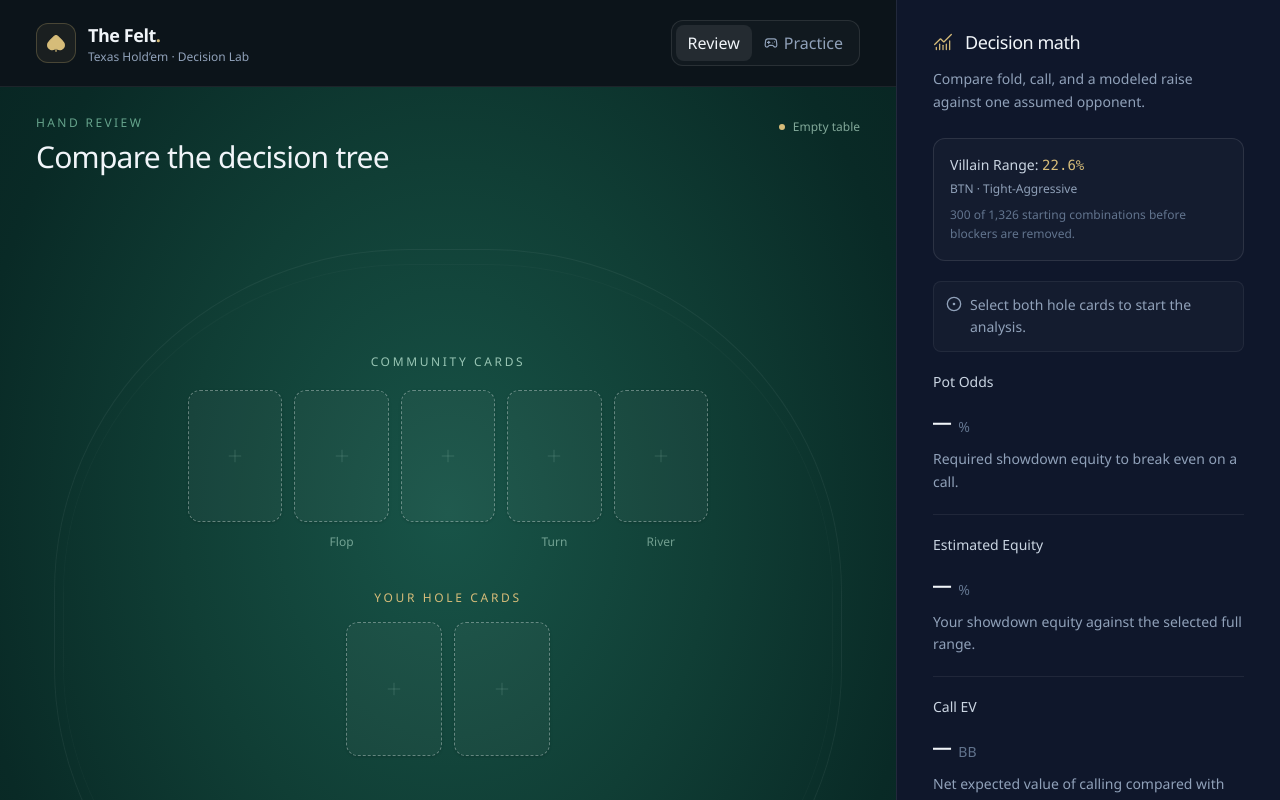
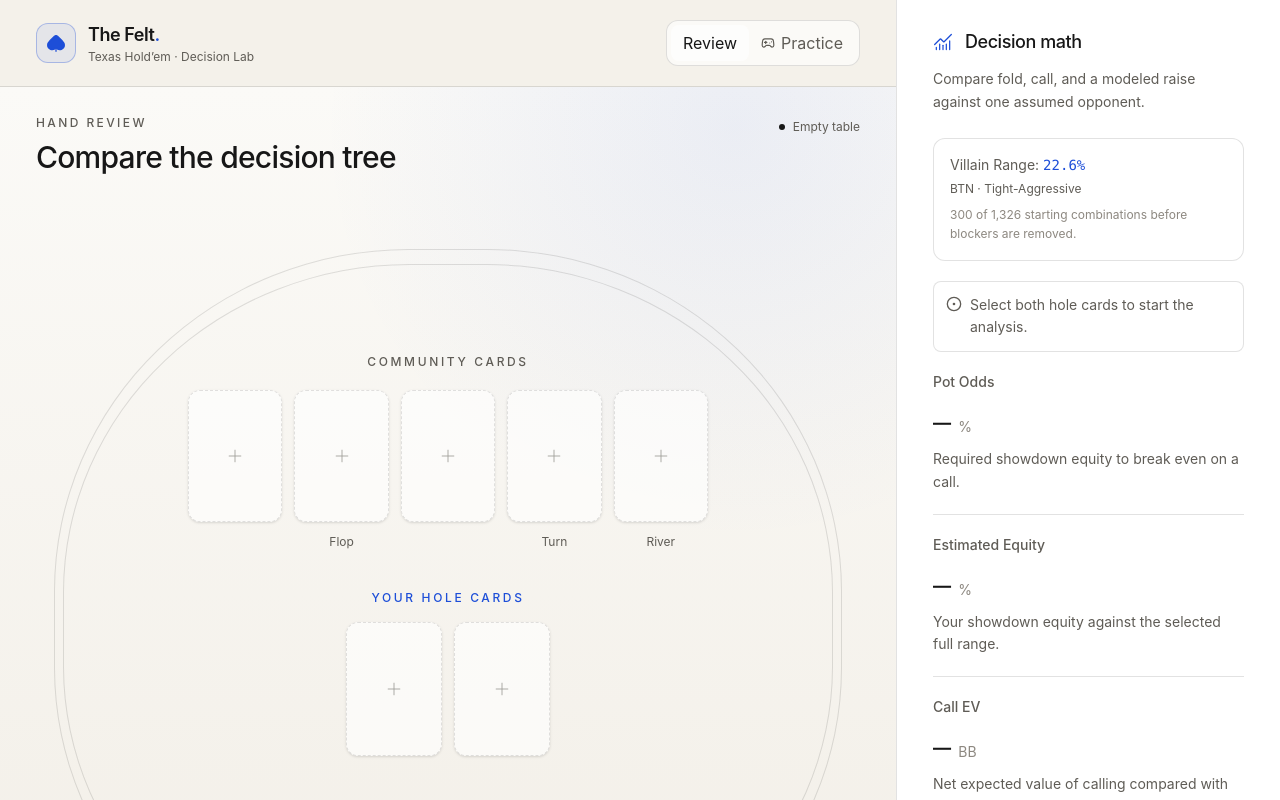
Before and after one commit to rkolettu/holdem-hand-reviewer, a React (Vite) app: page / in a window 1280 px wide. Shown: the top 800 px of the page. Built offline with nearby package versions, Linux system fonts and the light colour scheme.

Commit message:
Match decision lab styling to portfolio palette

```diff
--- a/src/styles.css
+++ b/src/styles.css
@@ -1,43 +1,182 @@
 @import 'tailwindcss';
 
 @theme {
-  --font-sans: 'Avenir Next', 'Segoe UI', Arial, sans-serif;
+  --font-sans: Inter, ui-sans-serif, system-ui, -apple-system, BlinkMacSystemFont,
+    'Segoe UI', sans-serif;
   --font-mono: 'SFMono-Regular', Consolas, monospace;
-  --color-input: #334155;
-  --color-ring: #34d399;
-  --color-muted-foreground: #94a3b8;
-  --color-primary: #d6bc79;
-  --color-primary-foreground: #0c141a;
+  --color-input: #d6d1c8;
+  --color-ring: #1d4ed8;
+  --color-muted-foreground: #8d8880;
+  --color-primary: #171717;
+  --color-primary-foreground: #ffffff;
 }
 
 :root {
-  color-scheme: dark;
+  color-scheme: light;
+  --portfolio-bg: #f4f1ea;
+  --portfolio-surface: #fbfaf7;
+  --portfolio-surface-strong: #ffffff;
+  --portfolio-text: #171717;
+  --portfolio-soft: #5f5c56;
+  --portfolio-faint: #8d8880;
+  --portfolio-border: rgba(23, 23, 23, 0.12);
+  --portfolio-border-strong: rgba(23, 23, 23, 0.18);
+  --portfolio-blue: #1d4ed8;
 }
+
 body {
   margin: 0;
   min-width: 320px;
+  background:
+    radial-gradient(circle at top right, rgba(29, 78, 216, 0.055), transparent 32%),
+    var(--portfolio-bg);
+  color: var(--portfolio-text);
 }
+
 button,
 input,
 select {
   font: inherit;
 }
+
 ::selection {
-  background: #d6bc7940;
-  color: #fff;
-}
-.felt {
-  background: radial-gradient(
-    ellipse at 50% 42%,
-    #185448 0%,
-    #103e35 42%,
-    #092a26 76%,
-    #082321 100%
-  );
+  background: rgba(29, 78, 216, 0.14);
+  color: var(--portfolio-text);
 }
 
-/* Dim the workspace behind the dialog without changing its layout. */
+/* The table stays visually distinct, but uses the same warm neutral system as the portfolio. */
+.felt {
+  background:
+    radial-gradient(circle at 82% 4%, rgba(29, 78, 216, 0.07), transparent 34%),
+    linear-gradient(180deg, #fbfaf7 0%, #f1ede5 100%);
+}
+
+/* Light-theme remapping for the existing utility-driven UI. */
+[class~='bg-[#0c141a]'] {
+  background: var(--portfolio-bg) !important;
+}
+[class~='bg-[#0e181e]'] {
+  background: var(--portfolio-surface) !important;
+}
+[class~='bg-slate-900'] {
+  background: var(--portfolio-surface-strong) !important;
+}
+[class~='bg-slate-800'],
+[class~='bg-slate-700'] {
+  background: #eeeae2 !important;
+}
+[class~='bg-black/10'] {
+  background: rgba(23, 23, 23, 0.025) !important;
+}
+[class~='bg-white/[0.025]'],
+[class~='bg-white/[0.035]'],
+[class~='bg-white/[0.05]'],
+[class~='bg-white/[0.055]'],
+[class~='bg-white/[0.07]'],
+[class~='bg-white/[0.08]'],
+[class~='bg-white/5'] {
+  background: rgba(255, 255, 255, 0.62) !important;
+}
+
+[class~='text-slate-100'],
+[class~='text-slate-200'] {
+  color: var(--portfolio-text) !important;
+}
+[class~='text-slate-300'],
+[class~='text-slate-400'] {
+  color: var(--portfolio-soft) !important;
+}
+[class~='text-slate-500'],
+[class~='text-slate-600'] {
+  color: var(--portfolio-faint) !important;
+}
+[class~='text-emerald-50/80'],
+[class~='text-emerald-50/65'],
+[class~='text-emerald-50'],
+[class~='text-emerald-100/80'],
+[class~='text-emerald-100/70'],
+[class~='text-emerald-100/60'],
+[class~='text-emerald-100/55'],
+[class~='text-emerald-100/50'],
+[class~='text-emerald-100/45'],
+[class~='text-emerald-100/30'],
+[class~='text-emerald-200/60'] {
+  color: var(--portfolio-soft) !important;
+}
+
+[class~='text-[#d6bc79]'],
+[class~='text-[#f1dba3]'] {
+  color: var(--portfolio-blue) !important;
+}
+[class~='fill-[#d6bc79]'] {
+  fill: var(--portfolio-blue) !important;
+}
+[class~='bg-[#d6bc79]'] {
+  background: var(--portfolio-text) !important;
+  color: #fff !important;
+}
+[class~='bg-[#d6bc79]/15'],
+[class~='bg-[#d6bc79]/20'],
+[class~='bg-[#d6bc79]/[0.08]'],
+[class~='bg-[#d6bc79]/[0.07]'],
+[class~='bg-[#d6bc79]/[0.045]'] {
+  background: rgba(29, 78, 216, 0.07) !important;
+}
+[class~='border-[#d6bc79]'],
+[class~='border-[#d6bc79]/70'],
+[class~='border-[#d6bc79]/45'],
+[class~='border-[#d6bc79]/40'],
+[class~='border-[#d6bc79]/25'],
+[class~='border-[#d6bc79]/15'] {
+  border-color: rgba(29, 78, 216, 0.3) !important;
+}
+
+[class~='border-white/10'],
+[class~='border-white/25'],
+[class~='border-white/35'],
+[class~='border-white/[0.055]'],
+[class~='border-white/[0.025]'],
+[class~='border-white/[0.06]'],
+[class~='border-white/[0.07]'],
+[class~='border-white/[0.08]'],
+[class~='border-white/[0.1]'],
+[class~='border-slate-700'],
+[class~='border-slate-600'] {
+  border-color: var(--portfolio-border) !important;
+}
+[class~='border-white/80'],
+[class~='border-slate-300'] {
+  border-color: var(--portfolio-border-strong) !important;
+}
+
+[class~='focus-visible:ring-[#d6bc79]'],
+[class~='focus-visible:ring-emerald-400/20'] {
+  --tw-ring-color: rgba(29, 78, 216, 0.25) !important;
+}
+[class~='focus-visible:border-emerald-400/60'] {
+  border-color: rgba(29, 78, 216, 0.55) !important;
+}
+[class~='focus-visible:ring-offset-[#103e35]'],
+[class~='focus-visible:ring-offset-slate-900'] {
+  --tw-ring-offset-color: var(--portfolio-surface-strong) !important;
+}
+
+input,
+select {
+  color: var(--portfolio-text) !important;
+}
+input::placeholder {
+  color: var(--portfolio-faint) !important;
+}
+
+.card-picker {
+  background: var(--portfolio-surface-strong) !important;
+  border-color: var(--portfolio-border) !important;
+  color: var(--portfolio-text) !important;
+  box-shadow: 0 32px 100px rgba(36, 31, 24, 0.18) !important;
+}
+
 [data-slot='dialog-overlay'] {
-  background-color: rgb(2 6 23 / 0.7);
+  background-color: rgba(23, 23, 23, 0.28);
   backdrop-filter: blur(5px);
 }
```
